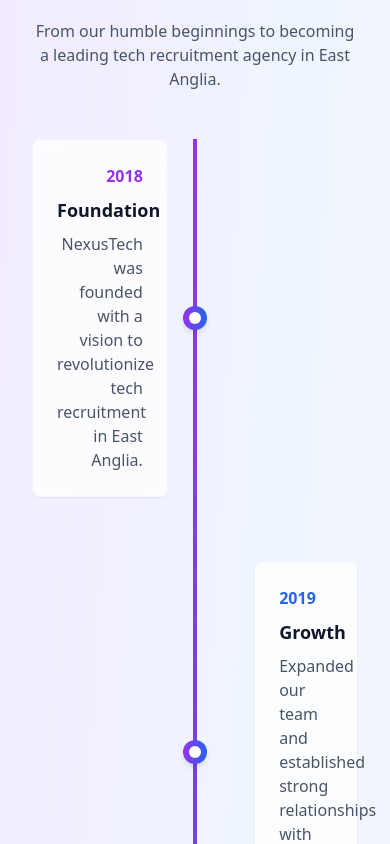
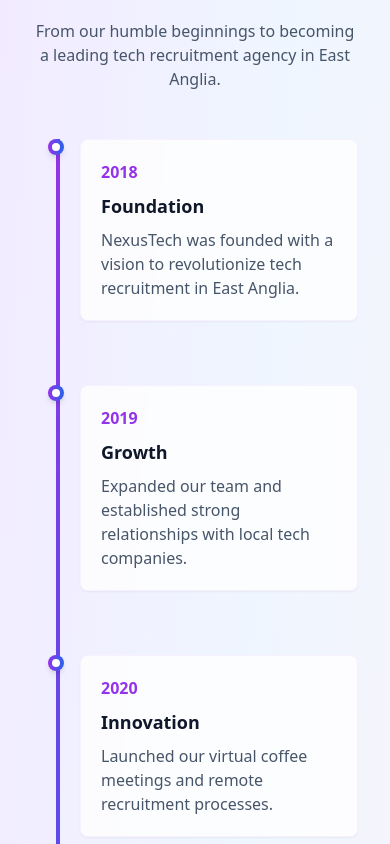
Before and after one commit to GWray96/recruitment-website, a Next.js app: page / in a window 390 px wide. Shown: the part 6440-7284 px from the top of the page. Built offline with nearby package versions, Linux system fonts and the light colour scheme.

Commit message:
Optimize timeline section for mobile devices with vertical stacked layout

```diff
--- a/src/components/home/About.tsx
+++ b/src/components/home/About.tsx
@@ -218,13 +218,18 @@
           </div>
 
           <div className="relative">
-            {/* Timeline line */}
-            <div className="absolute left-1/2 transform -translate-x-1/2 h-full w-1 bg-gradient-to-b from-purple-600 to-blue-600"></div>
+            {/* Timeline line - hidden on mobile, shown on desktop */}
+            <div className="absolute left-1/2 transform -translate-x-1/2 h-full w-1 bg-gradient-to-b from-purple-600 to-blue-600 hidden md:block"></div>
+
+            {/* Mobile timeline line - vertical line on the left side */}
+            <div className="absolute left-6 top-0 h-full w-1 bg-gradient-to-b from-purple-600 to-blue-600 md:hidden"></div>
 
             {/* Timeline items */}
             <div className="space-y-16">
               {timeline.map((item, index) => (
                 <div key={index} className="relative flex items-center">
+                  {/* Desktop layout - alternating left and right */}
+                  <div className="hidden md:flex w-full">
                     {/* Left side content (even indices) */}
                     <div className={`w-5/12 ${index % 2 === 0 ? 'pr-0 text-right mr-[-8rem]' : 'pl-8'}`}>
                       {index % 2 === 0 ? (
@@ -238,7 +243,7 @@
                       )}
                     </div>
 
-                  {/* Center dot */}
+                    {/* Center dot - desktop */}
                     <div className="absolute left-1/2 transform -translate-x-1/2 w-6 h-6 bg-gradient-to-r from-purple-600 to-blue-600 rounded-full flex items-center justify-center z-10 shadow-md">
                       <div className="w-3 h-3 bg-white rounded-full"></div>
                     </div>
@@ -254,6 +259,22 @@
                       ) : (
                         <div className="h-full"></div>
                       )}
+                    </div>
+                  </div>
+
+                  {/* Mobile layout - stacked vertically with left line */}
+                  <div className="md:hidden w-full pl-12">
+                    {/* Mobile dot */}
+                    <div className="absolute left-6 transform -translate-x-1/2 w-4 h-4 bg-gradient-to-r from-purple-600 to-blue-600 rounded-full flex items-center justify-center z-10 shadow-md">
+                      <div className="w-2 h-2 bg-white rounded-full"></div>
+                    </div>
+
+                    {/* Mobile content box */}
+                    <div className="bg-white/80 backdrop-blur-sm rounded-lg p-5 shadow-sm border border-purple-100/50 transform transition-all duration-300 hover:scale-105 hover:shadow-lg hover:shadow-purple-400/20 group">
+                      <div className="text-purple-600 font-bold mb-2 group-hover:text-purple-700 transition-colors duration-300">{item.year}</div>
+                      <h4 className="font-semibold text-lg text-slate-900 mb-2 group-hover:text-purple-800 transition-colors duration-300">{item.title}</h4>
+                      <p className="text-slate-600 group-hover:text-slate-700 transition-colors duration-300">{item.description}</p>
+                    </div>
                   </div>
                 </div>
               ))}
```
Lines whose indentation alone changed are shown as unchanged.
